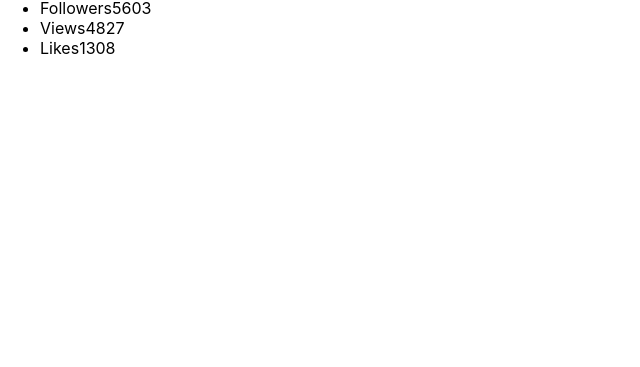
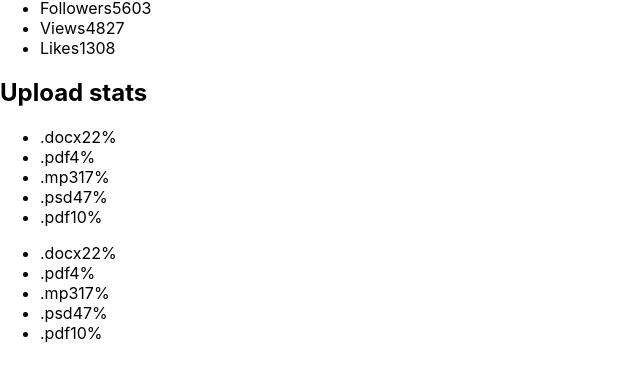
Before and after one commit to MaryaSamsonenko/goit-react-hw-01-components, a React (Create React App) app: page / in a window 1280 px wide. Shown: the part 430-797 px from the top of the page, without its empty margins (0-640 px from the left). Built offline with nearby package versions, Linux system fonts and the light colour scheme.

Commit message:
add 2 task

```diff
--- a/src/App.js
+++ b/src/App.js
@@ -1,11 +1,16 @@
 import { Profile } from "./components/Profile/Profile.jsx";
+import { Statistics } from "./components/Statistics/Statistics.jsx";
+
 import profile from "./data/profile.json";
+import statistics from "./data/statistics.json";
+
 function App() {
   return (
     <>
       <Profile profile={profile} />
+      <Statistics title="Upload stats" statistics={statistics} />
+      <Statistics statistics={statistics} />
     </>
   );
 }
-
 export default App;
--- /dev/null
+++ b/src/components/Statistics/Statistics.jsx
@@ -0,0 +1,17 @@
+import PropTypes from "prop-types";
+import { StatisticsItem } from "./StatisticsItem.jsx";
+export const Statistics = ({ title, statistics }) => {
+  return (
+    <section className="statistics">
+      {title && <h2 className="title">{title}</h2>}
+
+      <ul className="stat-list">
+        <StatisticsItem statistics={statistics} />
+      </ul>
+    </section>
+  );
+};
+Statistics.propTypes = {
+  title: PropTypes.string,
+  statistics: PropTypes.array.isRequired,
+};
--- /dev/null
+++ b/src/components/Statistics/StatisticsItem.jsx
@@ -0,0 +1,18 @@
+import PropTypes from "prop-types";
+export const StatisticsItem = ({ statistics }) => {
+  return statistics.map((item) => (
+    <li className="item" key={item.id}>
+      <span className="label">{item.label}</span>
+      <span className="percentage">{item.percentage}%</span>
+    </li>
+  ));
+};
+StatisticsItem.propTypes = {
+  statistics: PropTypes.arrayOf(
+    PropTypes.shape({
+      id: PropTypes.string.isRequired,
+      label: PropTypes.string.isRequired,
+      percentage: PropTypes.number.isRequired,
+    })
+  ),
+};
```
